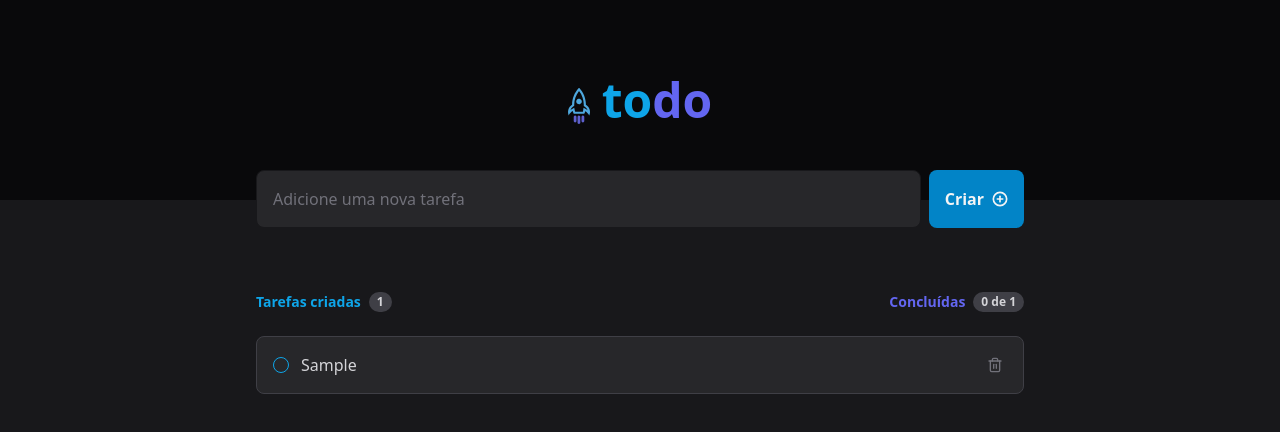
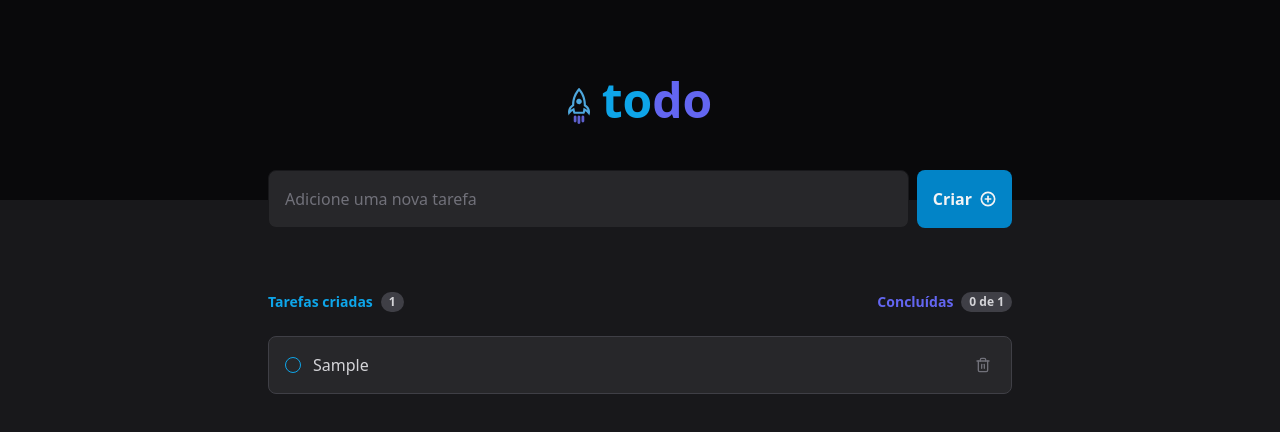
Before and after one commit to vctrhugoop/ignite-react, a React (Vite) app in the folder todo-list/: page / in a window 1280 px wide. Both pictures are taken after typing "Sample" into the empty fields and a click on the button "Criar". Shown: the top 432 px of the page. Built offline with nearby package versions, Linux system fonts and the light colour scheme.

Commit message:
🌈 style: add padding

```diff
--- a/todo-list/src/App.tsx
+++ b/todo-list/src/App.tsx
@@ -70,7 +70,7 @@ export function App() {
       </header>
       <main className="mx-auto max-w-3xl">
         <form
-          className="mt-[-30px] flex w-full gap-2"
+          className="mt-[-30px] flex w-full gap-2 px-3"
           onSubmit={handleNewTasks}
         >
           <label htmlFor="createTask" className="sr-only">
@@ -92,7 +92,7 @@ export function App() {
             <PlusCircle size={16} strokeWidth={2.5} />
           </button>
         </form>
-        <section className="mb-6 mt-16 flex justify-between text-sm">
+        <section className="mb-6 mt-16 flex justify-between px-3 text-sm">
           <strong className="flex items-center gap-2 text-sky-500">
             Tarefas criadas
             <span className="rounded-full bg-zinc-700 px-2 py-[2px] text-xs text-zinc-300">
@@ -107,7 +107,7 @@ export function App() {
           </strong>
         </section>
         {taskCount > 0 ? (
-          <ul>
+          <ul className="px-3">
             {tasks.map((task) => (
               <Tasks
                 key={task.id}
```
